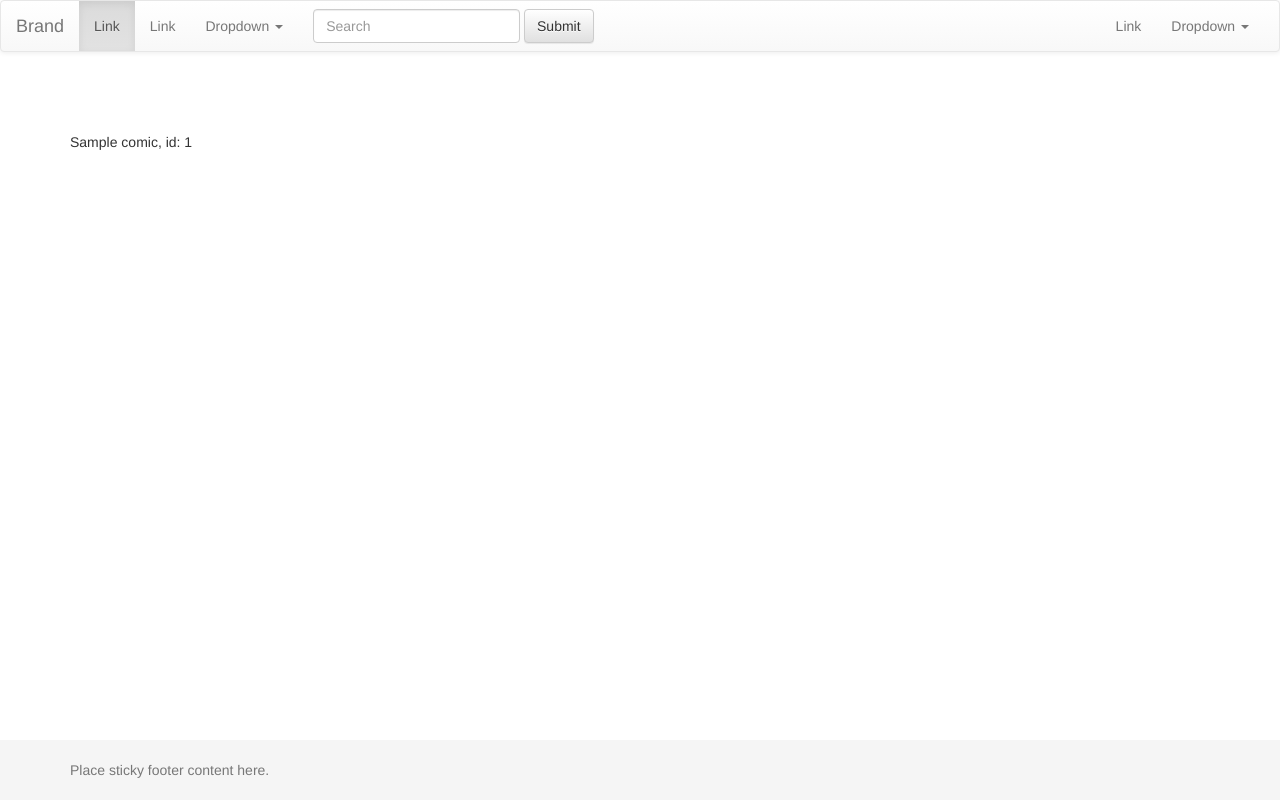
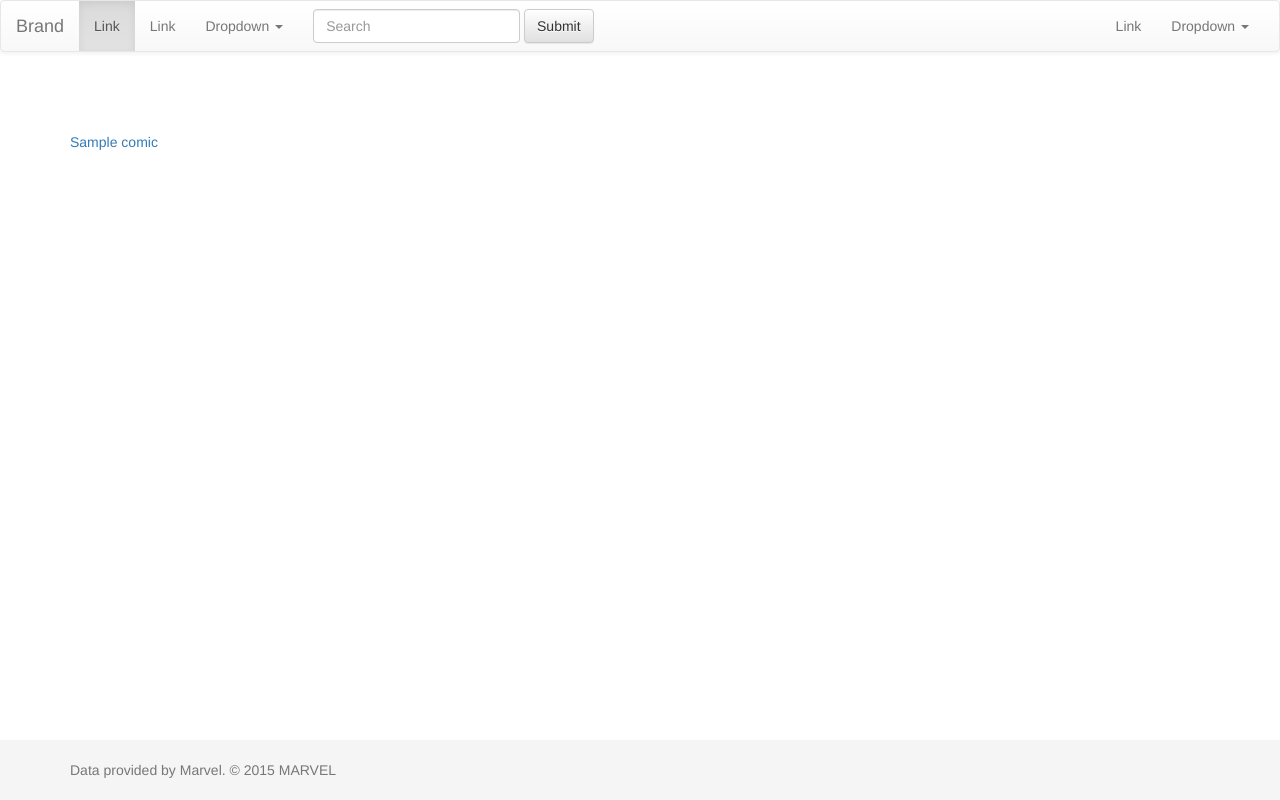
Before and after one commit to XiangyiKong/cs373-idb, a Flask app: template app/templates/comic_list.html in a window 1280 px wide. Run offline with Flask 2, Linux system fonts and the light colour scheme; the template is opened without the code that fills it: most values are stand-ins (such as "Sample title", 1, 10 or a date in 2020); some libraries are stand-ins or nearby versions.

Commit message:
modified character and comic list templates to have links towards the objects, added attribution to footer

```diff
--- a/app/templates/base.html
+++ b/app/templates/base.html
@@ -79,7 +79,7 @@
 
 	<footer class="footer">
 	  <div class="container">
-	    <p class="text-muted">Place sticky footer content here.</p>
+	    <p class="text-muted">Data provided by Marvel. © 2015 MARVEL</p>
 	  </div>
 	</footer>
 </body>
--- a/app/templates/character_list.html
+++ b/app/templates/character_list.html
@@ -2,6 +2,6 @@
 
 {% block content %}
 	{% for character in character_list %}
-		<p>{{character.name}}, id: {{character.id}}</p>
+		<p><a href="/characters/{{character.id}}">{{character.name}}</a></p>
 	{% endfor %}
 {% endblock %}
--- a/app/templates/comic_list.html
+++ b/app/templates/comic_list.html
@@ -2,6 +2,6 @@
 
 {% block content %}
 	{% for comic in comic_list %}
-		<p>{{comic.title}}, id: {{comic.id}}</p>
+		<p><a href="/comics/{{comic.id}}">{{comic.title}}</a></p>
 	{% endfor %}
 {% endblock %}
```
